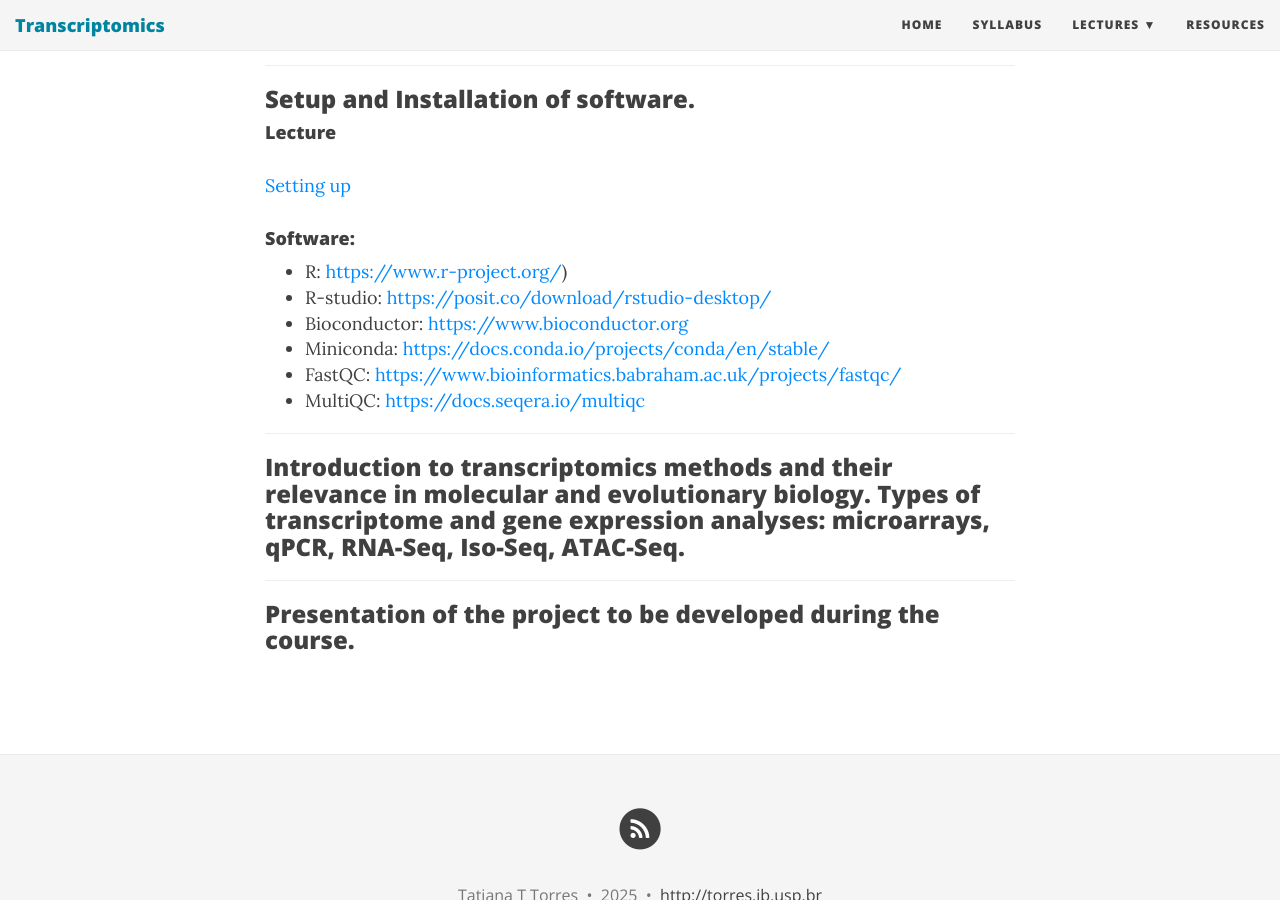
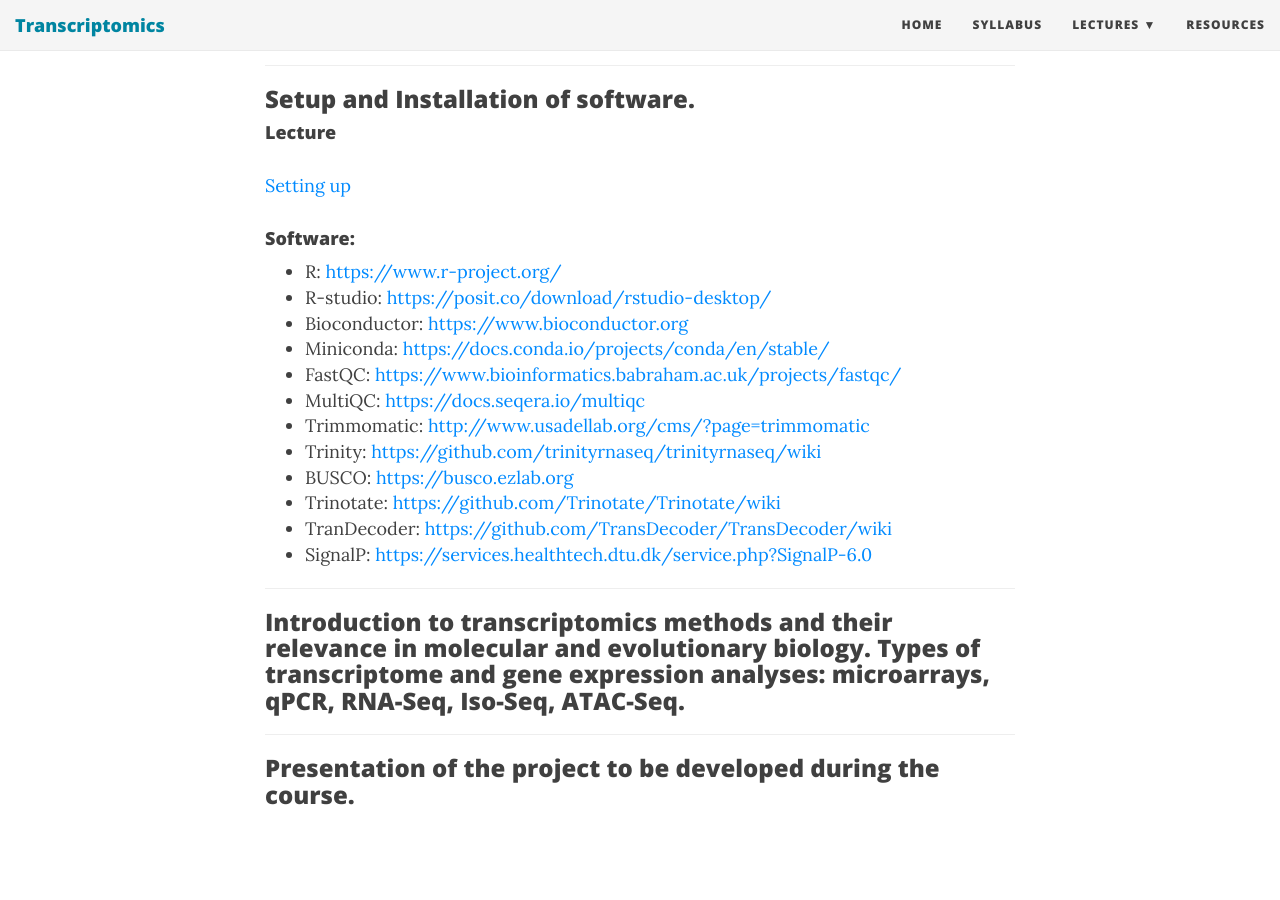
Before and after one commit to tttorres/transcriptomics, a Jekyll site: the page built from _posts/2025-01-20-Day01.md, in a window 1280 px wide and 900 px high, scrolled down 1877 px. Built offline with Jekyll 4.4.1, drawn with Linux system fonts in a browser that asks for light colours; nearby versions of some CDN libraries; some of the changed lines change nothing that is shown.

Commit message:
Update 2025-01-20-Day01.md

```diff
--- a/_posts/2025-01-20-Day01.md
+++ b/_posts/2025-01-20-Day01.md
@@ -66,12 +66,19 @@ MD5 = 3e6bc3fd47c39af9ba091edc0c6e5d31
 
 #### Software:
 
-- R: [https://www.r-project.org/](https://www.r-project.org/))
+- R: [https://www.r-project.org/](https://www.r-project.org/)
 - R-studio: [https://posit.co/download/rstudio-desktop/](https://posit.co/download/rstudio-desktop/)
 - Bioconductor: [https://www.bioconductor.org](https://www.bioconductor.org)
 - Miniconda: [https://docs.conda.io/projects/conda/en/stable/](https://docs.conda.io/projects/conda/en/stable/)
 - FastQC: [https://www.bioinformatics.babraham.ac.uk/projects/fastqc/](https://www.bioinformatics.babraham.ac.uk/projects/fastqc/)
 - MultiQC: [https://docs.seqera.io/multiqc](https://docs.seqera.io/multiqc)
+- Trimmomatic: [http://www.usadellab.org/cms/?page=trimmomatic](http://www.usadellab.org/cms/?page=trimmomatic)
+- Trinity: [https://github.com/trinityrnaseq/trinityrnaseq/wiki](https://github.com/trinityrnaseq/trinityrnaseq/wiki)
+- BUSCO: [https://busco.ezlab.org](https://busco.ezlab.org)
+- Trinotate: [https://github.com/Trinotate/Trinotate/wiki](https://github.com/Trinotate/Trinotate/wiki)
+- TranDecoder: [https://github.com/TransDecoder/TransDecoder/wiki](https://github.com/TransDecoder/TransDecoder/wiki)
+- SignalP: [https://services.healthtech.dtu.dk/service.php?SignalP-6.0](https://services.healthtech.dtu.dk/service.php?SignalP-6.0)
+
 
 ---
 
```
